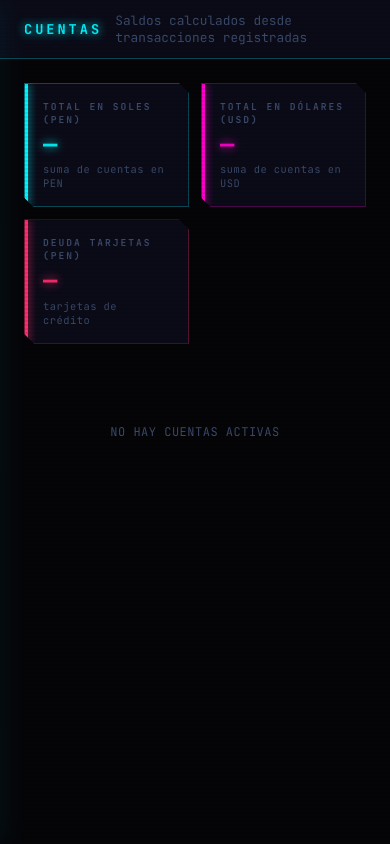
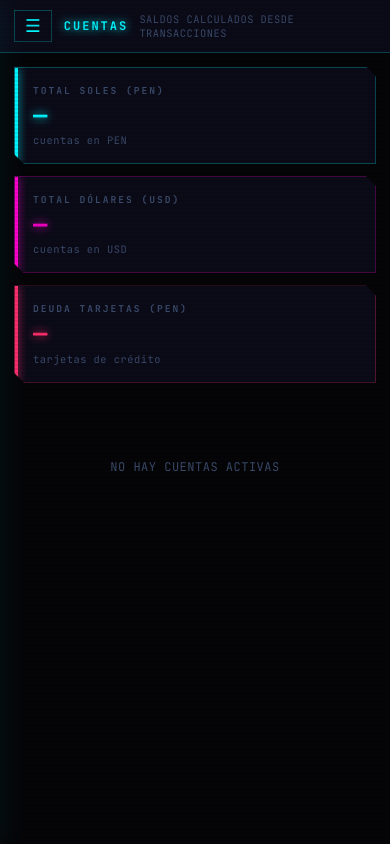
Before and after one commit to JEPM83/finanza-pe, a FastAPI app: page /cuentas in a window 390 px wide. Run offline with FastAPI, Linux system fonts and the light colour scheme; data that the repository does not hold is empty.

Commit message:
fix: sidebar responsive con hamburger menu y overlay
- Botón hamburger (☰) en topbar, visible solo en pantallas < 900px
- Sidebar desliza con CSS transition al abrirse/cerrarse
- Overlay oscuro con blur cierra el sidebar al tocar fuera
- Botón X dentro del sidebar para cerrar en móvil
- Columnas menos importantes ocultas en móvil (hide-mobile)
- Filtros de transacciones al 100% de ancho en pantallas pequeñas
- Stats grid en columna única bajo 480px
- app.js compartido con la lógica del toggle

Co-Authored-By: Claude Sonnet 4.6 <noreply@anthropic.com>

```diff
--- a/app/frontend/static/css/main.css
+++ b/app/frontend/static/css/main.css
@@ -818,12 +818,120 @@ a { color: var(--cyan); }
 a:hover { color: var(--text-bright); }
 
 /* ═══════════════════════════════
+   SIDEBAR — transición
+═══════════════════════════════ */
+.sidebar {
+  transition: transform .25s cubic-bezier(.4,0,.2,1);
+}
+
+/* ═══════════════════════════════
+   HAMBURGER BUTTON
+═══════════════════════════════ */
+.btn-hamburger {
+  display: none;
+  background: none;
+  border: 1px solid var(--border-neon);
+  color: var(--cyan);
+  padding: 6px 10px;
+  cursor: pointer;
+  font-family: inherit;
+  font-size: 1.1rem;
+  line-height: 1;
+  margin-right: 12px;
+  transition: border-color .15s, box-shadow .15s;
+}
+
+.btn-hamburger:hover {
+  border-color: var(--cyan);
+  box-shadow: 0 0 8px var(--cyan-glow);
+}
+
+/* Botón cerrar dentro del sidebar (móvil) */
+.sidebar-close {
+  display: none;
+  background: none;
+  border: none;
+  color: var(--text-dim);
+  cursor: pointer;
+  font-size: 1.2rem;
+  padding: 4px 8px;
+  margin-left: auto;
+  font-family: inherit;
+}
+
+.sidebar-close:hover { color: var(--cyan); }
+
+/* ═══════════════════════════════
+   SIDEBAR OVERLAY (mobile)
+═══════════════════════════════ */
+.sidebar-overlay {
+  display: none;
+  position: fixed;
+  inset: 0;
+  background: rgba(0,0,0,.65);
+  backdrop-filter: blur(2px);
+  z-index: 99;
+  opacity: 0;
+  transition: opacity .25s;
+}
+
+.sidebar-overlay.visible {
+  opacity: 1;
+}
+
+/* ═══════════════════════════════
    RESPONSIVE
 ═══════════════════════════════ */
-@media (max-width: 768px) {
-  .sidebar { transform: translateX(-100%); }
+@media (max-width: 900px) {
+  /* Sidebar oculto por defecto, desliza desde la izquierda */
+  .sidebar {
+    transform: translateX(-100%);
+    z-index: 200;
+  }
+  .sidebar.open {
+    transform: translateX(0);
+    box-shadow: 4px 0 32px rgba(0,245,255,.15);
+  }
+
+  /* Botón cerrar visible dentro del sidebar */
+  .sidebar-close { display: block; }
+
+  /* La marca del sidebar se pone en fila con el botón cerrar */
+  .sidebar-brand {
+    display: flex;
+    align-items: flex-start;
+    justify-content: space-between;
+  }
+
+  /* Main sin margen izquierdo */
   .main-wrap { margin-left: 0; }
-  .two-col { grid-template-columns: 1fr; }
+
+  /* Hamburger visible en topbar */
+  .btn-hamburger { display: flex; align-items: center; }
+
+  /* Overlay activo */
+  .sidebar-overlay { display: block; }
+
+  /* Grids se apilan */
+  .two-col   { grid-template-columns: 1fr; }
   .three-col { grid-template-columns: 1fr; }
   .stats-grid { grid-template-columns: 1fr 1fr; }
+
+  /* Content con menos padding */
+  .content { padding: 14px; }
+  .topbar  { padding: 10px 14px; }
 }
+
+@media (max-width: 480px) {
+  .stats-grid { grid-template-columns: 1fr; }
+
+  /* Filtros: cada grupo ocupa todo el ancho */
+  .filter-group { width: 100%; }
+  .filter-group input,
+  .filter-group select { width: 100%; }
+
+  .topbar h2 { font-size: .75rem; letter-spacing: 2px; }
+
+  /* Ocultar columnas menos importantes en tablas pequeñas */
+  table .hide-mobile { display: none; }
+}
--- /dev/null
+++ b/app/frontend/static/js/app.js
@@ -0,0 +1,29 @@
+/* app.js — lógica compartida: sidebar responsive + helpers */
+'use strict';
+
+// ── Sidebar toggle (mobile) ─────────────────────────────────────────────────
+(function () {
+  const sidebar  = document.querySelector('.sidebar');
+  const overlay  = document.getElementById('sidebarOverlay');
+  const btnOpen  = document.getElementById('btnMenuOpen');
+  const btnClose = document.getElementById('btnMenuClose');
+
+  function openSidebar() {
+    sidebar.classList.add('open');
+    overlay.classList.add('visible');
+  }
+
+  function closeSidebar() {
+    sidebar.classList.remove('open');
+    overlay.classList.remove('visible');
+  }
+
+  if (btnOpen)  btnOpen.addEventListener('click', openSidebar);
+  if (btnClose) btnClose.addEventListener('click', closeSidebar);
+  if (overlay)  overlay.addEventListener('click', closeSidebar);
+
+  // Cerrar automáticamente al hacer click en un nav-link (navega a otra página)
+  document.querySelectorAll('.nav-link').forEach(a => {
+    a.addEventListener('click', closeSidebar);
+  });
+})();
--- a/app/frontend/templates/cuentas.html
+++ b/app/frontend/templates/cuentas.html
@@ -3,16 +3,20 @@
 <head>
   <meta charset="UTF-8">
   <meta name="viewport" content="width=device-width, initial-scale=1.0">
-  <title>Cuentas — Finanza PE</title>
+  <title>[ FINANZA.PE ] :: CUENTAS</title>
   <link rel="stylesheet" href="/static/css/main.css">
 </head>
 <body>
 
-<!-- Sidebar -->
+<div class="sidebar-overlay" id="sidebarOverlay"></div>
+
 <nav class="sidebar">
   <div class="sidebar-brand">
-    <h1>// FINANZA.PE</h1>
-    <div class="subtitle">&gt;&gt;&gt; financial_monitor v0.1</div>
+    <div>
+      <h1>// FINANZA.PE</h1>
+      <div class="subtitle">&gt;&gt;&gt; financial_monitor v0.1</div>
+    </div>
+    <button class="sidebar-close" id="btnMenuClose">&#x2715;</button>
   </div>
   <div class="nav-section">
     <div class="nav-label">&gt; sistema</div>
@@ -37,23 +41,26 @@
 
 <div class="main-wrap">
   <div class="topbar">
-    <h2>Cuentas</h2>
-    <span style="font-size:.8rem;color:var(--text-dim)">Saldos calculados desde transacciones registradas</span>
+    <div style="display:flex;align-items:center">
+      <button class="btn-hamburger" id="btnMenuOpen">&#9776;</button>
+      <h2>Cuentas</h2>
+    </div>
+    <span style="font-size:.65rem;color:var(--text-dim);letter-spacing:.5px;text-transform:uppercase">Saldos calculados desde transacciones</span>
   </div>
 
   <div class="content">
 
     <!-- Resumen total -->
-    <div class="stats-grid" style="margin-bottom:24px" id="resumenGrid">
+    <div class="stats-grid" style="margin-bottom:20px">
       <div class="stat-card balance">
-        <div class="stat-label">Total en Soles (PEN)</div>
+        <div class="stat-label">Total Soles (PEN)</div>
         <div class="stat-value" id="totalPEN">—</div>
-        <div class="stat-sub">suma de cuentas en PEN</div>
+        <div class="stat-sub">cuentas en PEN</div>
       </div>
       <div class="stat-card neutral">
-        <div class="stat-label">Total en Dólares (USD)</div>
+        <div class="stat-label">Total Dólares (USD)</div>
         <div class="stat-value" id="totalUSD">—</div>
-        <div class="stat-sub">suma de cuentas en USD</div>
+        <div class="stat-sub">cuentas en USD</div>
       </div>
       <div class="stat-card expense">
         <div class="stat-label">Deuda tarjetas (PEN)</div>
@@ -70,6 +77,7 @@
   </div>
 </div>
 
+<script src="/static/js/app.js"></script>
 <script src="/static/js/cuentas.js"></script>
 </body>
 </html>
```
Also changed, not shown: app/frontend/templates/dashboard.html (+16 -7 lines), app/frontend/templates/reportes.html (+19 -11 lines), app/frontend/templates/transacciones.html (+19 -11 lines).
